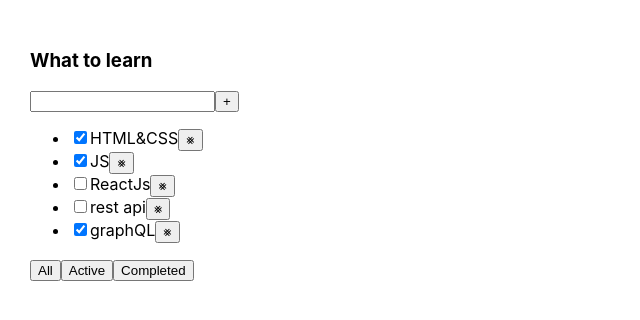
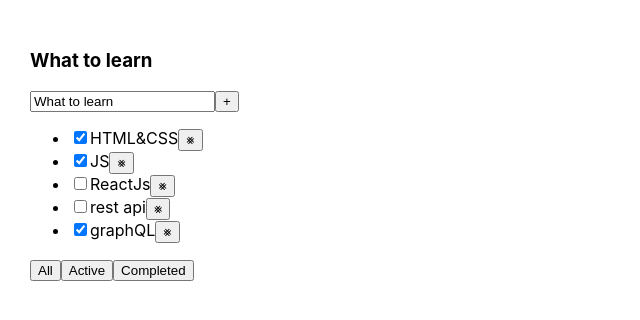
Before and after one commit to Katofuka/it-incubator-todolist, a React (Create React App) app: page / in a window 1280 px wide. Shown: the top 320 px of the page, without its empty margins (0-640 px from the left). Built offline with nearby package versions, Linux system fonts and the light colour scheme.

Commit message:
add new task

```diff
--- a/src/App.tsx
+++ b/src/App.tsx
@@ -1,20 +1,22 @@
 import React, {useState} from 'react';
 import './App.css';
 import {Todolist} from './components/Todolist';
+import {v1} from "uuid";
 
 export type FilterValueType = 'all'|'active'|'completed'
 
 function App() {
     let [tasks, setTask] = useState([
-        {id: 1, title: "HTML&CSS", isDone: true},
-        {id: 2, title: "JS", isDone: true},
-        {id: 3, title: "ReactJs", isDone: false},
-        {id: 4, title: "rest api", isDone: false},
-        {id: 5, title: "graphQL", isDone: true}
+        {id: v1(), title: "HTML&CSS", isDone: true},
+        {id: v1(), title: "JS", isDone: true},
+        {id: v1(), title: "ReactJs", isDone: false},
+        {id: v1(), title: "rest api", isDone: false},
+        {id: v1(), title: "graphQL", isDone: true}
     ])
     let [filter, setFilter] = useState<FilterValueType>('all')
     let taskForTodoList = tasks
 
+    let [title, setTitle] = useState("What to learn")
     if (filter === 'active') {
         taskForTodoList = tasks.filter((task) => task.isDone)
         console.log(taskForTodoList)
@@ -27,14 +29,21 @@
         setFilter(value)
     }
 
-    function removeTask(id: number) {
-        let filterTasks = tasks.filter(task => task.id !== id)
+    function removeTask(id: string) {
+        let filterTasks = tasks.filter(task => task.id !== id.toString())
         setTask(filterTasks)
+    }
+
+    function addTask(newTitle: string) {
+        let task = {id: v1(), title: newTitle, isDone: false}
+        let newTask = [task, ...tasks];
+        setTask(newTask)
+        setTitle("")
     }
 
     return (
         <div className="App">
-            <Todolist title="What to learn" task={taskForTodoList} changeFilter={changeFilter} remove={removeTask}/>
+            <Todolist setTitle={setTitle} title={title} task={taskForTodoList} changeFilter={changeFilter} remove={removeTask} addTask={addTask}/>
 
 
         </div>
--- a/src/components/Todolist.tsx
+++ b/src/components/Todolist.tsx
@@ -2,15 +2,17 @@
 import { FilterValueType } from '../App'
 
 type TaskType = {
-    id: number;
+    id: string;
     title: string;
     isDone: boolean;
 }
 
 type PropsType = {
     title: string;
+    setTitle: (title: string) => void
     task: Array<TaskType>;
-    remove: (taskId: number) => void;
+    remove: (taskId: string) => void;
+    addTask: (newTitle: string) => void;
     changeFilter: (value: FilterValueType) => void
 }
 
@@ -18,19 +20,20 @@
     const todoElements = props.task.map((todo) => {
         return(
         <li key={todo.id}><input type="checkbox" checked={todo.isDone} />
-            <span>{todo.title }</span>
+            <span>{todo.title}</span>
             <button onClick={()=>{
                 props.remove(todo.id)
             }}>⨳</button>
         </li>
         )
     })
+
     return (
         <div>
                 <h3>{props.title}</h3>
                 <div>
-                    <input/>
-                    <button>+</button>
+                    <input onChange={(event) => props.setTitle(event.currentTarget.value)} value={props.title} onKeyDown={(event)=> event.code === "Enter" ? props.addTask : '' }/>
+                    <button onClick={()=>props.addTask(props.title)}>+</button>
                 </div>
                 <ul>
                     {todoElements}
```
